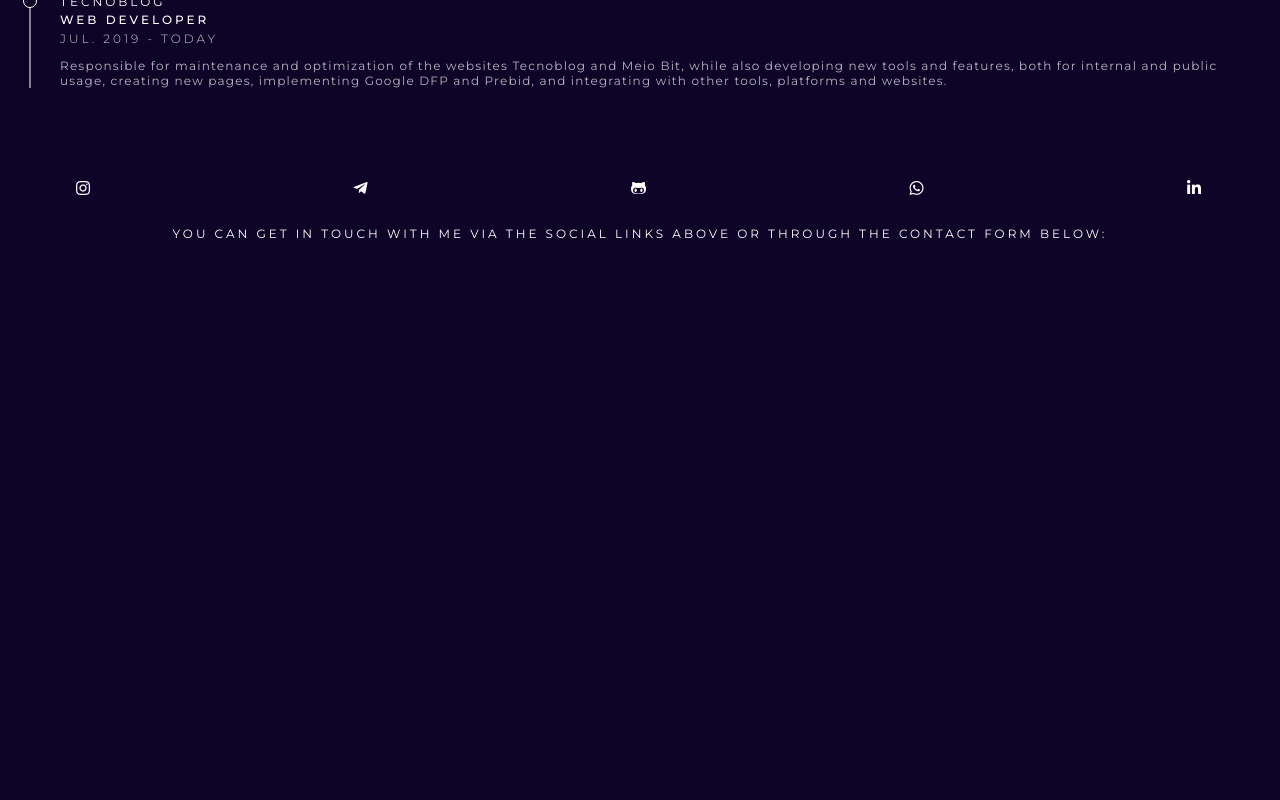
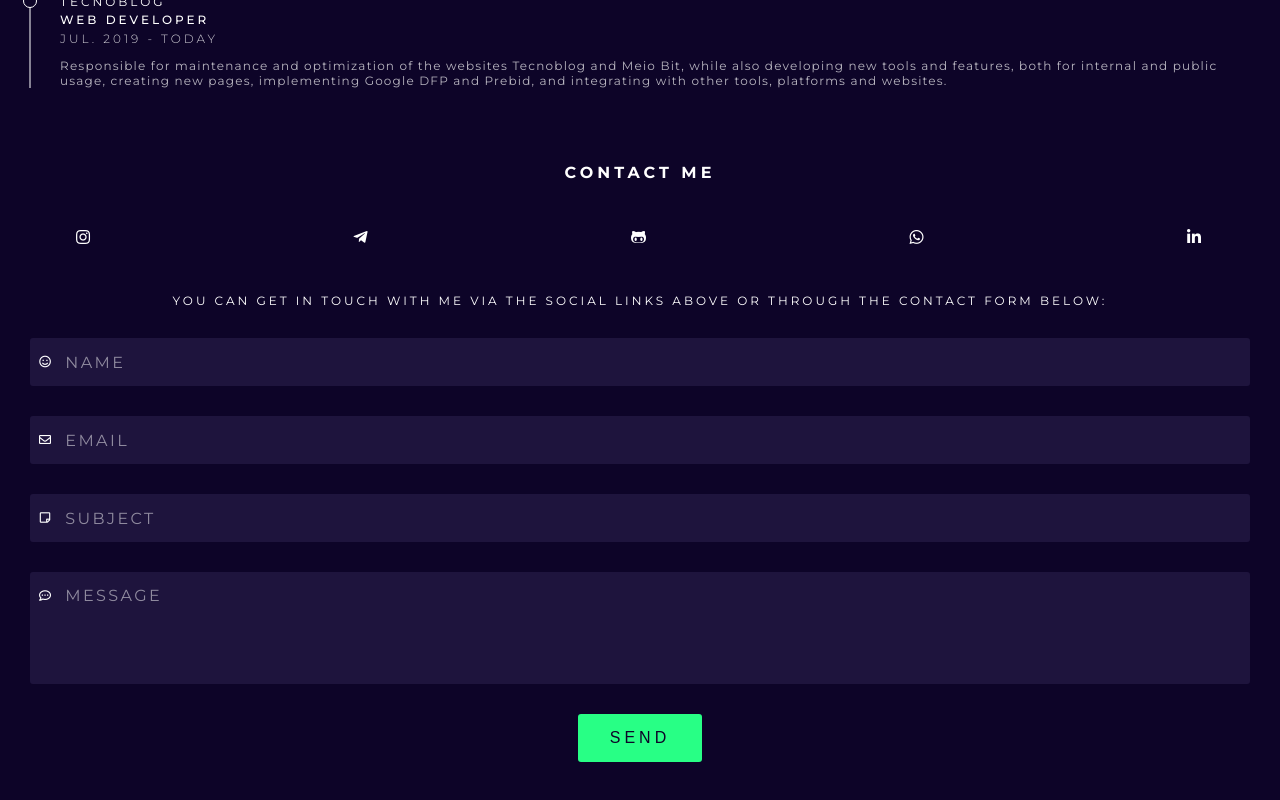
Before and after one commit to matpratta/matheus.io, a Vue app: page / in a window 1280 px wide. Shown: the part 3280-4080 px from the top of the page. Before the commit the page ends 3596 px from the top, so only its background shows below. Built offline with nearby package versions, Linux system fonts and the light colour scheme.

Commit message:
Finish UI

```diff
--- a/src/App.vue
+++ b/src/App.vue
@@ -75,7 +75,7 @@
     </page-block>
 
     <!-- Contact Section -->
-    <page-block>
+    <page-block title="Contact Me">
       <div class="extra-spacing">
         <!-- Social Links -->
         <social-links></social-links>
@@ -85,6 +85,13 @@
       <p>You can get in touch with me via the social links above or through the contact form below:</p>
 
       <!-- Contact Form -->
+      <form action="/contact" method="post">
+        <text-box name="name" placeholder="Name" icon="far fa-smile" />
+        <text-box name="email" placeholder="Email" icon="far fa-envelope" type="email" />
+        <text-box name="subject" placeholder="Subject" icon="far fa-sticky-note" />
+        <text-box name="message" placeholder="Message" icon="far fa-comment-dots" lines="5" />
+        <button type="submit">Send</button>
+      </form>
     </page-block>
   </main>
 </template>
@@ -95,6 +102,7 @@ import SocialLinks from './components/SocialLinks.vue'
 import ProgressBar from './components/ProgressBar.vue'
 import Timeline from './components/Timeline.vue'
 import TimelineEntry from './components/TimelineEntry.vue'
+import TextBox from './components/TextBox.vue'
 
 export default {
   name: 'app',
@@ -104,6 +112,7 @@ export default {
     ProgressBar,
     Timeline,
     TimelineEntry,
+    TextBox,
   }
 }
 </script>
--- /dev/null
+++ b/src/components/TextBox.vue
@@ -0,0 +1,24 @@
+<template>
+  <label class="textbox">
+    <!-- Textbox icon -->
+    <i :class="`textbox-icon ${icon}`"></i>
+
+    <!-- Actual input field when only one line -->
+    <input v-if="lines == 1" class="textbox-input" :name="name" :placeholder="placeholder" :type="type" />
+
+    <!-- Textarea if more than one -->
+    <textarea v-if="lines > 1" class="textbox-input" :name="name" :placeholder="placeholder" :rows="lines"></textarea>
+  </label>
+</template>
+
+<script>
+export default {
+  props: {
+    icon: String,
+    name: String,
+    type: { type: String, default: 'text' },
+    placeholder: String,
+    lines: { type: Number, default: 1 }
+  }
+}
+</script>
--- a/src/scss/main.scss
+++ b/src/scss/main.scss
@@ -19,8 +19,8 @@ body {
   --theme-background: #0d0428;
   --theme-background-light: #1e143d;
   --theme-foreground: #ffffff;
-  --theme-foreground-light: rgba(#ffffff, 0.70);
-  --theme-foreground-lighter: rgba(#ffffff, 0.50);
+  --theme-foreground-light: rgba(255, 255, 255, 0.70);
+  --theme-foreground-lighter: rgba(255, 255, 255, 0.50);
 
   // Here we define our accent colors
   --theme-accent-foreground: var(--theme-background);
@@ -79,6 +79,13 @@ body {
   --font-opening-weight: 500;
   --font-opening-spacing: 0.25em;
   --font-opening-opacity: 1.00;
+
+  // Inputs: Used in the contact inputs
+  --font-input-size: 16px;
+  --font-input-size-icon: 12px;
+  --font-input-weight: 400;
+  --font-input-spacing: 0.15em;
+  --font-input-opacity-placeholder: 0.50;
 
   // Border radius
   --border-radius: 3px;
@@ -344,6 +351,98 @@ body {
     }
   }
 
+  // Textbox
+  .textbox {
+    display: flex;
+    margin-bottom: var(--spacing);
+
+    background: var(--theme-background-light);
+
+    border-radius: var(--border-radius);
+    overflow: hidden;
+
+    font-size: var(--font-input-size);
+    font-weight: var(--font-input-weight);
+    letter-spacing: var(--font-input-spacing);
+
+    // Icon
+    .textbox-icon {
+      display: block;
+      width: var(--spacing);
+      height: calc(3 * var(--font-input-size));
+
+      font-size: var(--font-input-size-icon);
+      line-height: calc(3 * var(--font-input-size));
+      text-align: center;
+      letter-spacing: 0px;
+    }
+
+    // The actual field
+    input { height: 1em; }
+    .textbox-input {
+      display: block;
+      flex: 1;
+
+      border: 0px none;
+      background: transparent;
+
+      font: inherit;
+      line-height: 1em;
+      color: inherit;
+
+      padding: 1em 1em 1em 0.333em;
+
+      resize: none;
+
+      &::placeholder {
+        // Chrome, Firefox, Opera, Safari 10.1+
+        color: inherit;
+        opacity: var(--font-input-opacity-placeholder);
+        text-transform: uppercase;
+        letter-spacing: var(--font-input-spacing);
+      }
+
+      &:-ms-input-placeholder {
+        // Internet Explorer 10-11
+        color: inherit;
+        opacity: var(--font-input-opacity-placeholder);
+        text-transform: uppercase;
+        letter-spacing: var(--font-input-spacing);
+      }
+
+      &::-ms-input-placeholder {
+        // Microsoft Edge
+        color: inherit;
+        opacity: var(--font-input-opacity-placeholder);
+        text-transform: uppercase;
+        letter-spacing: var(--font-input-spacing);
+      }
+    }
+  }
+
+  // Buttons
+  button {
+    height: 3em;
+    padding: 1em 2em;
+    line-height: 1em;
+
+    color: var(--theme-foreground);
+    background: var(--theme-background-light);
+
+    border: 0px none;
+    border-radius: var(--border-radius);
+
+    font-size: var(--font-opening-size);
+    font-weight: var(--font-opening-weight);
+    letter-spacing: var(--font-opening-spacing);
+    text-transform: uppercase;
+
+    &[type="submit"] {
+      color: var(--theme-background);
+      background: var(--theme-accent-fill-01);
+    }
+  }
+
   // Page blocks
   .page-block {
     margin-bottom: var(--spacing-vertical);
@@ -355,6 +454,12 @@ body {
     &.extra-spacing {
       padding: 0px var(--spacing);
     }
+
+    &>p {
+      margin: var(--spacing) auto;
+    }
+
+    &:last-child { margin-bottom: calc(var(--spacing-vertical) / 2); }
   }
 
   // Main element
```
